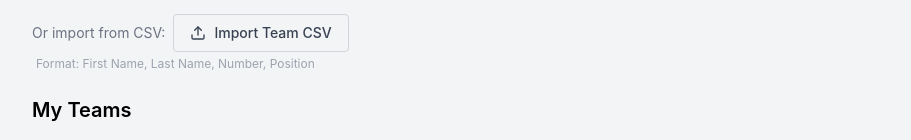
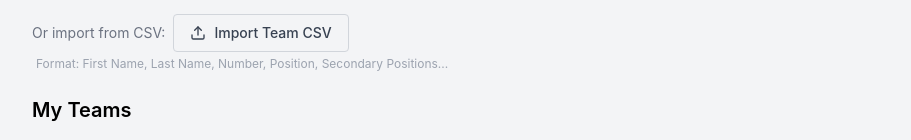
Before and after one commit to ayokh7575/soccer-tracker, a React (Create React App) app: page / in a window 1280 px wide. Shown: the part 188-328 px from the top of the page, without its empty margins (184-1095 px from the left). Built offline with nearby package versions, Linux system fonts and the light colour scheme; what mobile-drag-drop would draw is missing.

Commit message:
Support secondary position in import csv file;

```diff
--- a/src/App.tsx
+++ b/src/App.tsx
@@ -258,7 +258,7 @@ export default function SoccerTimeTracker() {
 
         const parts = line.split(',').map(p => p.trim());
         if (parts.length >= 3) {
-          const [firstName, lastName, number, position = 'SUB', secondaryPositionsRaw] = parts;
+          const [firstName, lastName, number, position = 'SUB', ...secondaryParts] = parts;
           if (firstName && lastName && number) {
             players.push({
               id: Date.now().toString() + Math.random().toString(36).substr(2, 9),
@@ -266,7 +266,7 @@ export default function SoccerTimeTracker() {
               lastName,
               number,
               position,
-              secondaryPositions: secondaryPositionsRaw ? secondaryPositionsRaw.split(/[,;]/).map(p => p.trim()).filter(Boolean) : [],
+              secondaryPositions: secondaryParts.flatMap(p => p.split(/[:;]/)).map(p => p.trim()).filter(Boolean),
               isUnavailable: false
             });
           }
@@ -774,7 +774,7 @@ export default function SoccerTimeTracker() {
             />
           </label>
         </div>
-        <p className="text-xs text-gray-400 mt-1 ml-1">Format: First Name, Last Name, Number, Position</p>
+        <p className="text-xs text-gray-400 mt-1 ml-1">Format: First Name, Last Name, Number, Position, Secondary Positions...</p>
       </div>
 
       <div>
```
